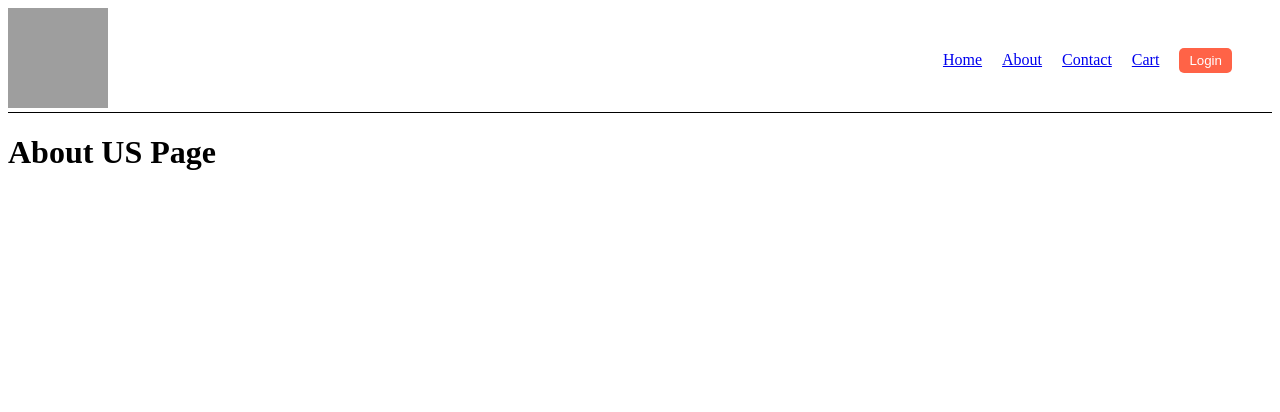
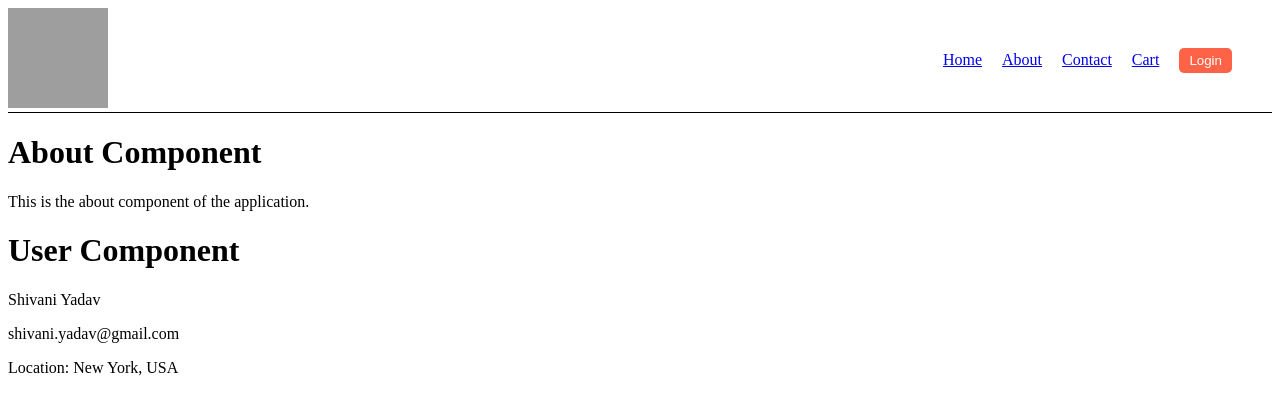
Before and after one commit to shivani1609/react-app, a React (Vite) app: page /about in a window 1280 px wide. Shown: the top 412 px of the page. Built offline with nearby package versions, Linux system fonts and the light colour scheme; grey boxes are pictures that could not be loaded.

Commit message:
user component added

```diff
--- a/src/components/About.js
+++ b/src/components/About.js
@@ -1,8 +1,12 @@
+import User from "./User";
+
 const About = () => {
     return (
-        <h1>
-            About US Page
-        </h1>
+        <div>
+            <h1>About Component</h1>
+            <p>This is the about component of the application.</p>
+            <User />
+        </div>
     );
 }
 
--- /dev/null
+++ b/src/components/User.js
@@ -0,0 +1,12 @@
+const User = () => {
+    return (
+        <div className="user-card">
+            <h1>User Component</h1>
+            <p>Shivani Yadav</p>
+            <p>shivani.yadav@gmail.com</p>
+            <p>Location: New York, USA</p>
+        </div>
+    );
+}
+
+export default User;
```
